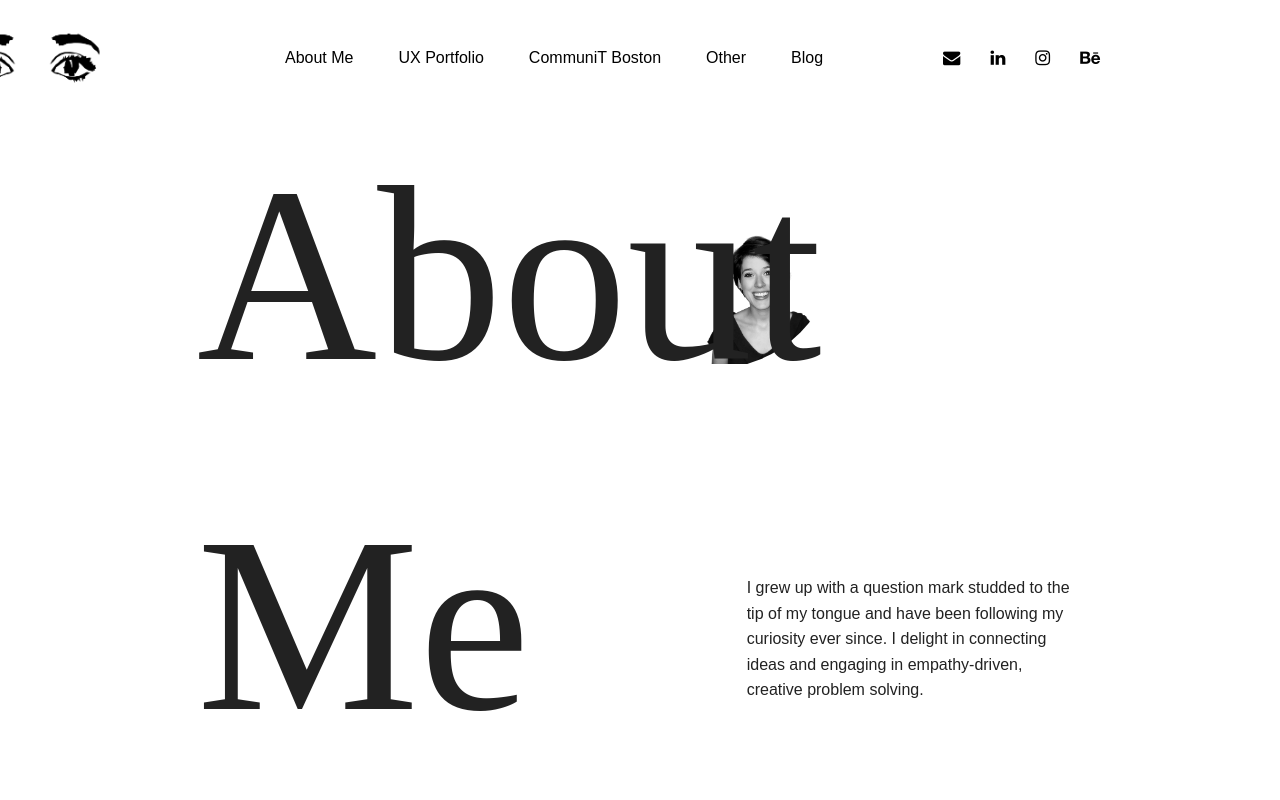
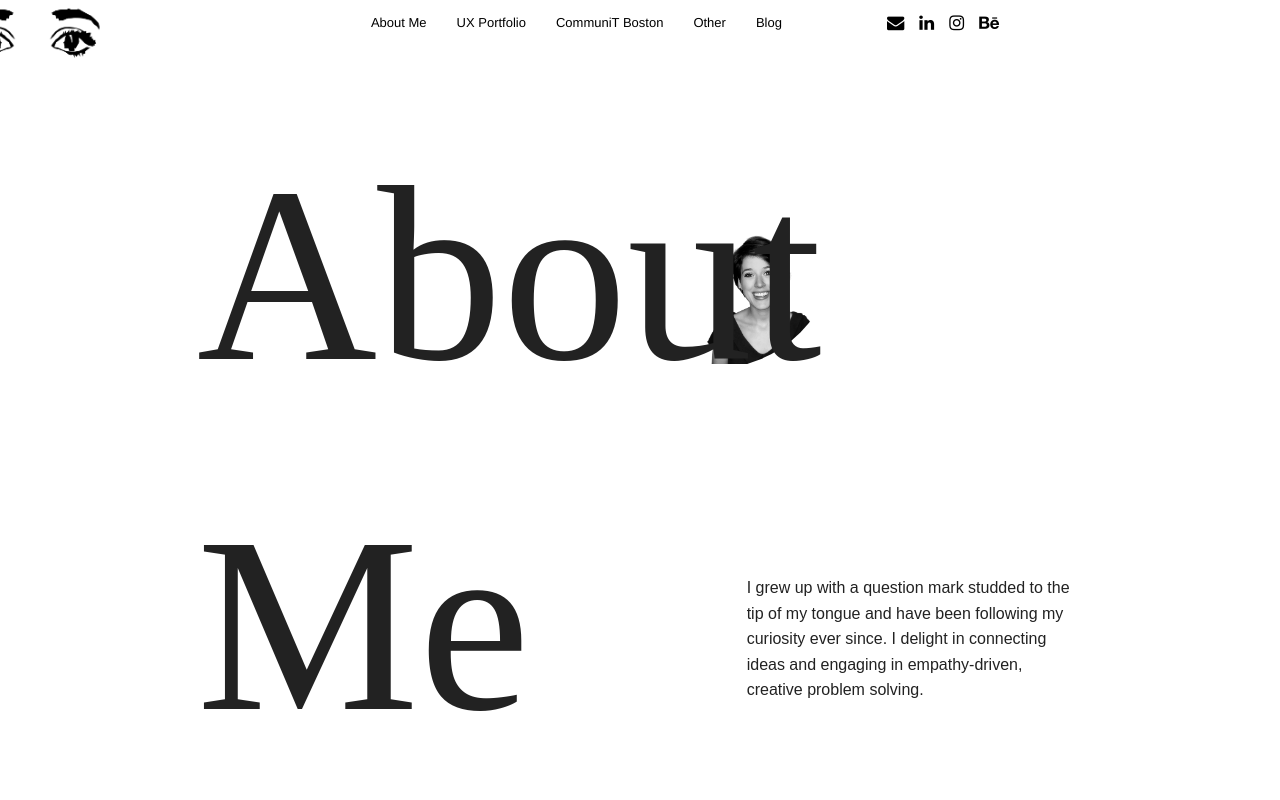
Before and after one commit to caraclarke/devin, a plain HTML site: page index.html in a window 1280 px wide. Shown: the top 800 px of the page. Drawn offline with nearby package versions, Linux system fonts and the light colour scheme; a script that the page names is missing; a web font is replaced by a local one.

Commit message:
Reorganized CSS sheet, organized navbar better
Re-organized CSS sheet
Updated navbar styling
Need to fix hover issue

```diff
--- a/index.html
+++ b/index.html
@@ -22,16 +22,16 @@
       </div>
       <section class="top-bar-section">
         <ul class="center-links">
-            <li><dd data-magellan-arrival="about-me"><a href="#about-me">About Me</a></dd></li>
-            <li><dd data-magellan-arrival="ux-portfolio"><a href="#ux-portfolio">UX Portfolio</a></dd></li>
-            <li><dd data-magellan-arrival="community"><a href="#community">CommuniT Boston</a></dd></li>
-            <li><dd data-magellan-arrival="other"><a href="#other">Other</a></dd></li>
-            <li><dd data-magellan-arrival="blog"><a href="#blog">Blog</a></dd></li>
+          <li><a href="#about-me">About Me</a></li>
+          <li><a href="#ux-portfolio">UX Portfolio</a></li>
+          <li><a href="#community">CommuniT Boston</a></li>
+          <li><a href="#other">Other</a></li>
+          <li><a href="#blog">Blog</a></li>
           <!-- icons -->
           <li><a href="mailto:devin.karbowicz@gmail.com"><i class="fa fa-lg fa-envelope"></i></a></li>
           <li><a href="https://www.linkedin.com/in/devinkarbowicz" target="_blank"><i class="fa fa-lg fa-linkedin"></i></a></li>
           <li><a href="https://www.instagram.com/artofnoticing/" target="_blank"><i class="fa fa-lg fa-instagram"></i></a></li>
-            <li><a href="https://www.behance.net/devinkarbowicz" target="_blank"><i class="fa fa-lg fa-behance fa-inverse"></i></a></li>
+          <li><a href="https://www.behance.net/devinkarbowicz" target="_blank"><i class="fa fa-lg fa-behance"></i></a></li>
         </ul>
       </section>
     </nav>
--- a/style/main_style.css
+++ b/style/main_style.css
@@ -3,32 +3,36 @@ body {
   background-color: #fff;
 }
 
-.fixed {
-  background-color: #fff;
-}
-
 @media only screen and (min-width: 40em) {
+  /* larger screen styles */
   .top-bar {
     text-align: center;
-    margin-bottom: 50px;
-    background: transparent;
-    margin-top: 25px;
+    background: #fff;
   }
 
   ul.center-links {
     display: inline-block;
   }
 
-  .center-links dd {
-    padding-right: 15px;
+  li:hover {
+    color: #000;
+  }
+
+  .top-bar-section li:not(.has-form) a:not(.button) {
+    background: #fff;
+  }
+
+  .top-bar-section li:not(.has-form) a:not(.button):hover {
+    font-weight: bold;
+    background: transparent;
   }
 
   .top-bar-section ul li {
-    background-color: #fff;
-    margin-top: 10px;
+    background: #fff;
+    color: #000;
   }
 
-  a, i {
+  .top-bar-section ul li>a {
     color: #000;
   }
 
@@ -37,18 +41,16 @@ body {
     font-weight: bold;
   }
 
-  .top-bar-section li:not(.has-form) a:not(.button) {
-    background: transparent;
-  }
-
-  .top-bar-section li:not(.has-form) a:not(.button):hover {
-    background: transparent;
-  }
-
   .logo {
     left: 5px;
     top: -2px;
     position: absolute;
+  }
+
+  .logo {
+    max-width: 145px;
+    margin-top: -3px;
+    margin-left: 5px;
   }
 
   .logo a {
@@ -57,18 +59,20 @@ body {
     top: -20px;
   }
 
+  a, i {
+    color: #000;
+  }
+
   .center-links i {
     position: relative;
     left: 75px;
     color: #000;
-  }
-
-  .center-links {
-    position: relative;
-    left: 15px;
+    margin-right: -15px;
   }
 
 }
+
+/* mobile resets */
 
 .logo {
   max-width: 145px;
@@ -76,8 +80,18 @@ body {
   margin-left: 5px;
 }
 
+.logo a {
+  position: relative;
+  right: 50px;
+  top: -20px;
+}
+
 .menu-icon {
-  padding-top: 120px;
+  padding-top: 1.2rem;
+}
+
+.top-bar.expanded {
+  background: transparent;
 }
 
 .logo {
```
Lines whose indentation alone changed are shown as unchanged.
